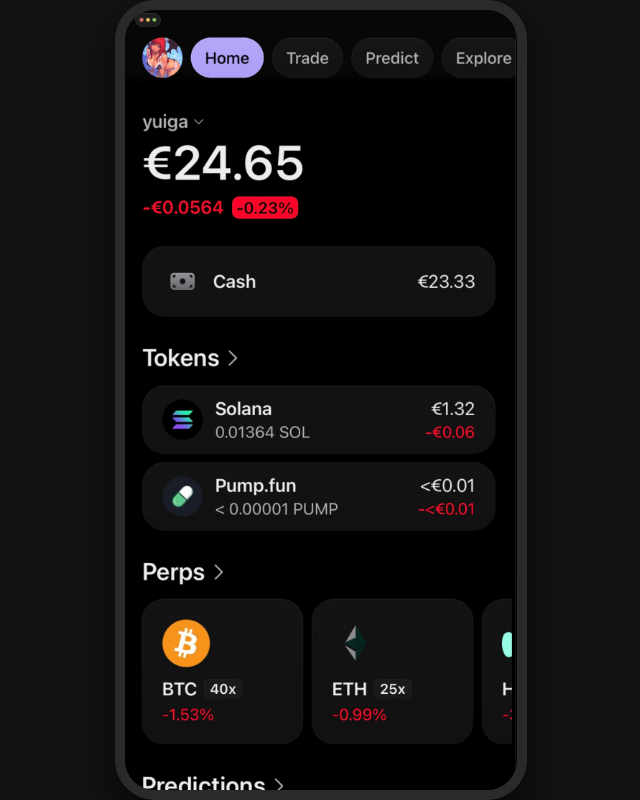
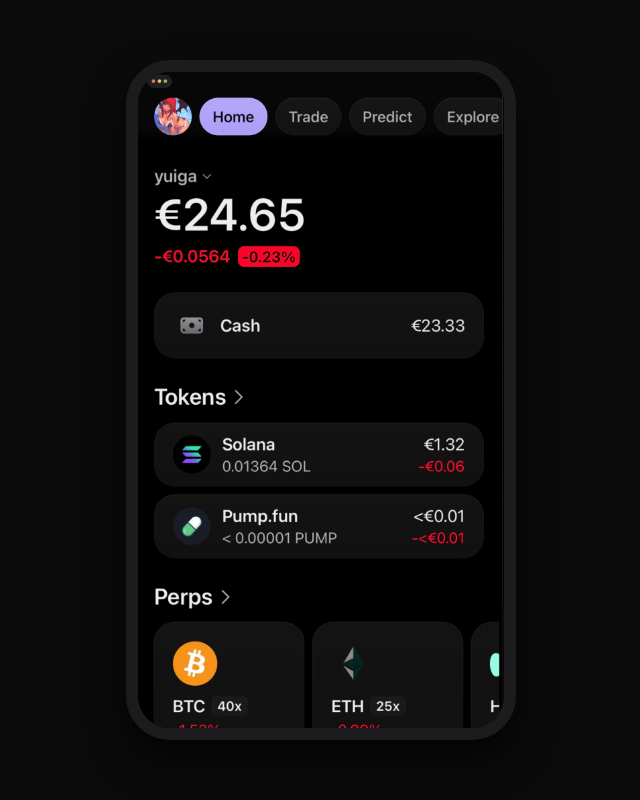
Before and after one commit to SugarBron/SugarLarps-Phantom-wallet-Mobile, a plain HTML site: page index.html in a window 1280 px wide. Shown: the whole page, without its empty margins (319-959 px from the left). Drawn offline with Linux system fonts and the light colour scheme.

Commit message:
Update index.html for iPhone 13 prototype view

```diff
--- a/index.html
+++ b/index.html
@@ -2,8 +2,8 @@
 <html lang="en">
 <head>
     <meta charset="UTF-8">
-    <meta name="viewport" content="width=device-width, initial-scale=1.0">
-    <title>iPhone Prototype View</title>
+    <meta name="viewport" content="width=device-width, initial-scale=1.0, maximum-scale=1.0, user-scalable=no">
+    <title>iPhone 13 Prototype</title>
     <style>
         * {
             box-sizing: border-box;
@@ -12,42 +12,43 @@
         }
 
         body {
-            background-color: #121212; /* Dark background framing the phone */
+            background-color: #0b0b0b; /* Dark backdrop for desktop framing */
             display: flex;
             justify-content: center;
             align-items: center;
-            min-height: 100vh;
+            min-height: 100dvh;
             overflow: hidden;
         }
 
-        /* iPhone frame container locked to modern iPhone aspect ratio (~19.5:9) */
+        /* iPhone 13 Frame locked to exact 390x844 aspect ratio */
         .phone-frame {
-            width: 100%;
-            max-width: 412px; /* Standard iPhone logical width */
-            height: 100vh;
-            max-height: 890px; /* Standard iPhone logical height */
+            width: 100vw;
+            height: 100dvh;
+            max-width: 390px;
+            max-height: 844px;
+            aspect-ratio: 390 / 844;
             background-color: #000;
-            overflow-y: auto; /* Enables scrolling for the long image */
+            overflow-y: auto;
             position: relative;
-            box-shadow: 0 20px 40px rgba(0, 0, 0, 0.6);
-            border-radius: 0;
+            box-shadow: 0 20px 40px rgba(0, 0, 0, 0.7);
         }
 
-        @media (min-width: 480px) {
+        /* Add a sleek phone border and rounding when viewed on larger screens (like a laptop) */
+        @media (min-width: 420px) {
             .phone-frame {
-                border-radius: 40px; /* Adds physical phone curves on larger screens */
-                border: 10px solid #2a2a2a;
+                border-radius: 44px;
+                border: 12px solid #1c1c1e;
+                height: 85dvh; /* Leaves breathing room on desktop */
             }
         }
 
-        /* The long screenshot */
         .scrollable-image {
             width: 100%;
             display: block;
             height: auto;
         }
 
-        /* Hide scrollbar for a cleaner mobile app look */
+        /* Hide scrollbars for a native app feel */
         .phone-frame::-webkit-scrollbar {
             display: none;
         }
```
